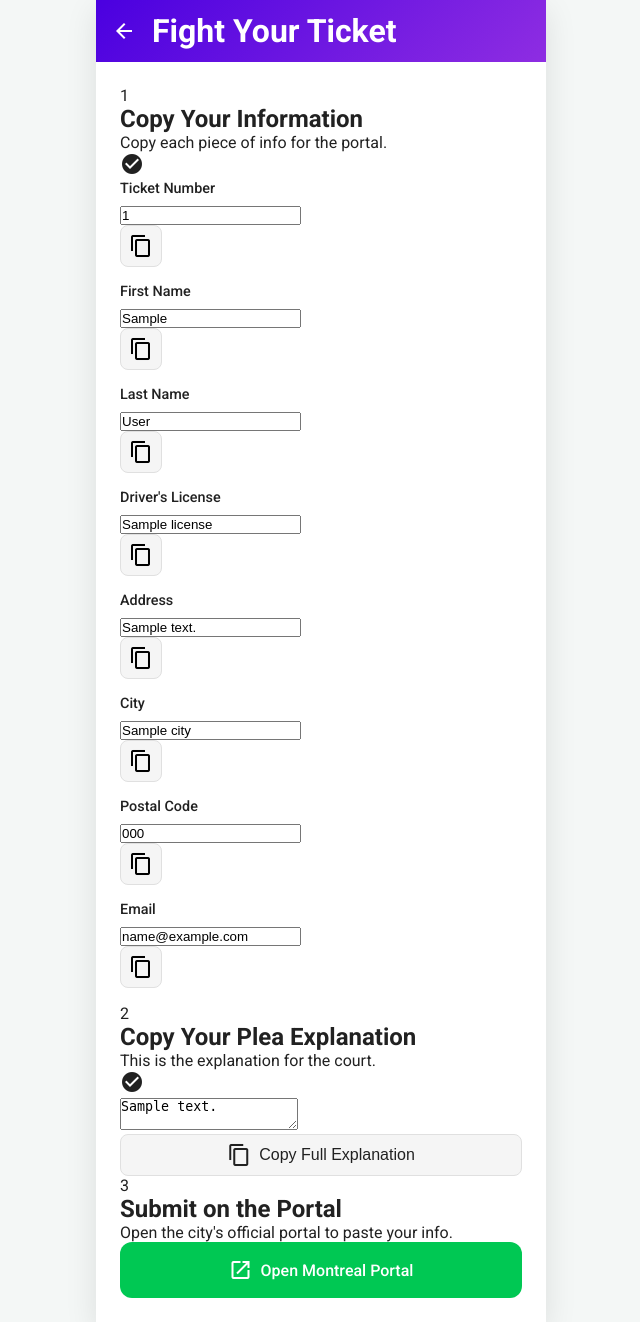
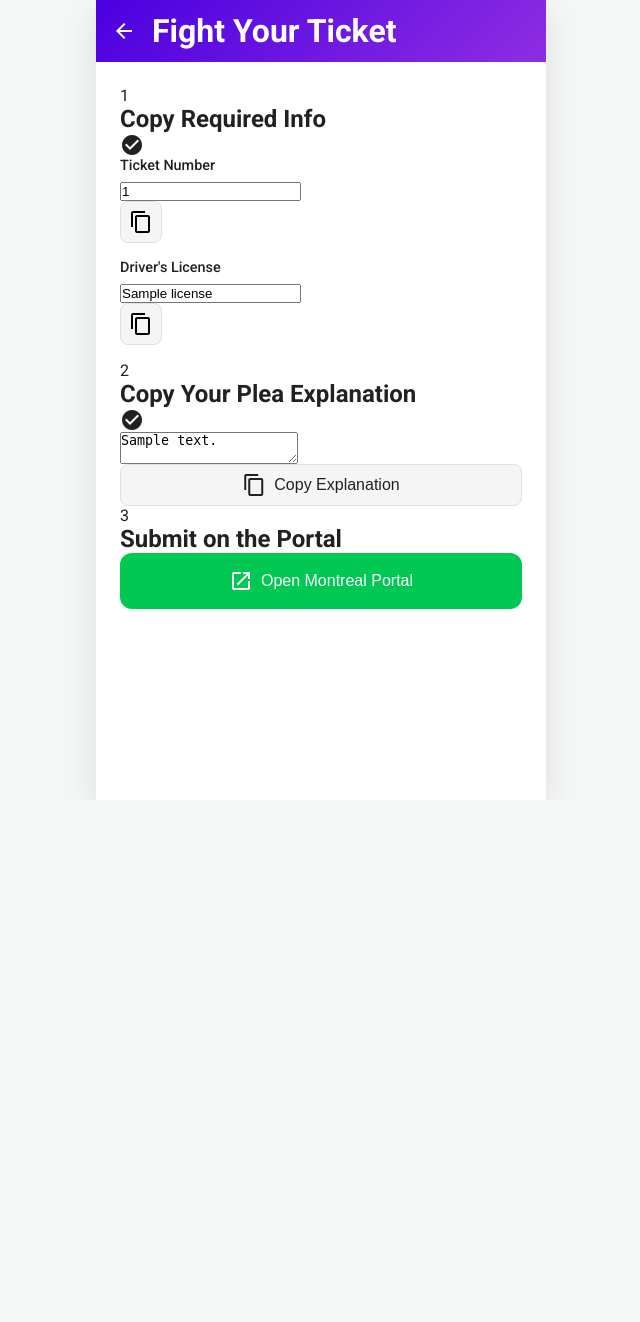
Before and after one commit to Aamm5845/parking-ticket-app-v3, a Flask app: template templates/plea_helper.html in a window 1280 px wide. Shown: the whole page, without its empty margins (319-959 px from the left). After the commit the page ends 609 px from the top, so only its background shows below. Run offline with Flask 3, Linux system fonts and the light colour scheme; the template is opened without the code that fills it: most values are stand-ins (such as "Sample title", 1, 10 or a date in 2020).

Commit message:
Update plea_helper.html

```diff
--- a/templates/plea_helper.html
+++ b/templates/plea_helper.html
@@ -1,4 +1,4 @@
-<!DOCTYPE html>
+
 <html lang="en">
 <head>
     <meta charset="UTF-8">
@@ -20,20 +20,13 @@
                     <div class="step-header">
                         <div class="step-number">1</div>
                         <div class="step-title">
-                            <h2>Copy Your Information</h2>
-                            <p>Copy each piece of info for the portal.</p>
+                            <h2>Copy Required Info</h2>
                         </div>
                         <div class="step-status"><span class="material-icons check-icon">check_circle</span></div>
                     </div>
                     <div class="step-content">
                         <div class="copy-group"><label for="copy-ticket_number">Ticket Number</label><div class="input-wrapper"><input type="text" value="{{ ticket_number }}" readonly id="copy-ticket_number"><button class="copy-btn" data-target="copy-ticket_number"><span class="material-icons">content_copy</span></button></div></div>
-                        <div class="copy-group"><label for="copy-first_name">First Name</label><div class="input-wrapper"><input type="text" value="{{ profile.first_name }}" readonly id="copy-first_name"><button class="copy-btn" data-target="copy-first_name"><span class="material-icons">content_copy</span></button></div></div>
-                        <div class="copy-group"><label for="copy-last_name">Last Name</label><div class="input-wrapper"><input type="text" value="{{ profile.last_name }}" readonly id="copy-last_name"><button class="copy-btn" data-target="copy-last_name"><span class="material-icons">content_copy</span></button></div></div>
                         <div class="copy-group"><label for="copy-license">Driver's License</label><div class="input-wrapper"><input type="text" value="{{ profile.license }}" readonly id="copy-license"><button class="copy-btn" data-target="copy-license"><span class="material-icons">content_copy</span></button></div></div>
-                        <div class="copy-group"><label for="copy-address">Address</label><div class="input-wrapper"><input type="text" value="{{ profile.address }}" readonly id="copy-address"><button class="copy-btn" data-target="copy-address"><span class="material-icons">content_copy</span></button></div></div>
-                        <div class="copy-group"><label for="copy-city">City</label><div class="input-wrapper"><input type="text" value="{{ profile.city }}" readonly id="copy-city"><button class="copy-btn" data-target="copy-city"><span class="material-icons">content_copy</span></button></div></div>
-                        <div class="copy-group"><label for="copy-postal_code">Postal Code</label><div class="input-wrapper"><input type="text" value="{{ profile.postal_code }}" readonly id="copy-postal_code"><button class="copy-btn" data-target="copy-postal_code"><span class="material-icons">content_copy</span></button></div></div>
-                        <div class="copy-group"><label for="copy-email">Email</label><div class="input-wrapper"><input type="text" value="{{ profile.email }}" readonly id="copy-email"><button class="copy-btn" data-target="copy-email"><span class="material-icons">content_copy</span></button></div></div>
                     </div>
                 </div>
 
@@ -43,14 +36,13 @@
                         <div class="step-number">2</div>
                         <div class="step-title">
                             <h2>Copy Your Plea Explanation</h2>
-                            <p>This is the explanation for the court.</p>
                         </div>
                         <div class="step-status"><span class="material-icons check-icon">check_circle</span></div>
                     </div>
                     <div class="step-content">
                         <textarea readonly id="copy-plea_text">{{ plea_text }}</textarea>
                         <button class="btn btn-secondary copy-btn" data-target="copy-plea_text">
-                            <span class="material-icons">content_copy</span> Copy Full Explanation
+                            <span class="material-icons">content_copy</span> Copy Explanation
                         </button>
                     </div>
                 </div>
@@ -61,18 +53,23 @@
                         <div class="step-number">3</div>
                         <div class="step-title">
                             <h2>Submit on the Portal</h2>
-                            <p>Open the city's official portal to paste your info.</p>
                         </div>
                     </div>
                     <div class="step-content">
-                        <a href="{{ montreal_url }}" target="_blank" class="btn btn-success">
+                        <button id="openPortalBtn" data-url="{{ montreal_url }}" class="btn btn-success">
                             <span class="material-icons">open_in_new</span> Open Montreal Portal
-                        </a>
+                        </button>
                     </div>
                 </div>
             </div>
         </main>
     </div>
     <script src="{{ url_for('static', filename='script.js') }}"></script>
+    <script>
+        document.getElementById('openPortalBtn').addEventListener('click', function() {
+            const url = this.dataset.url;
+            window.open(url, '_blank');
+        });
+    </script>
 </body>
 </html>
```
